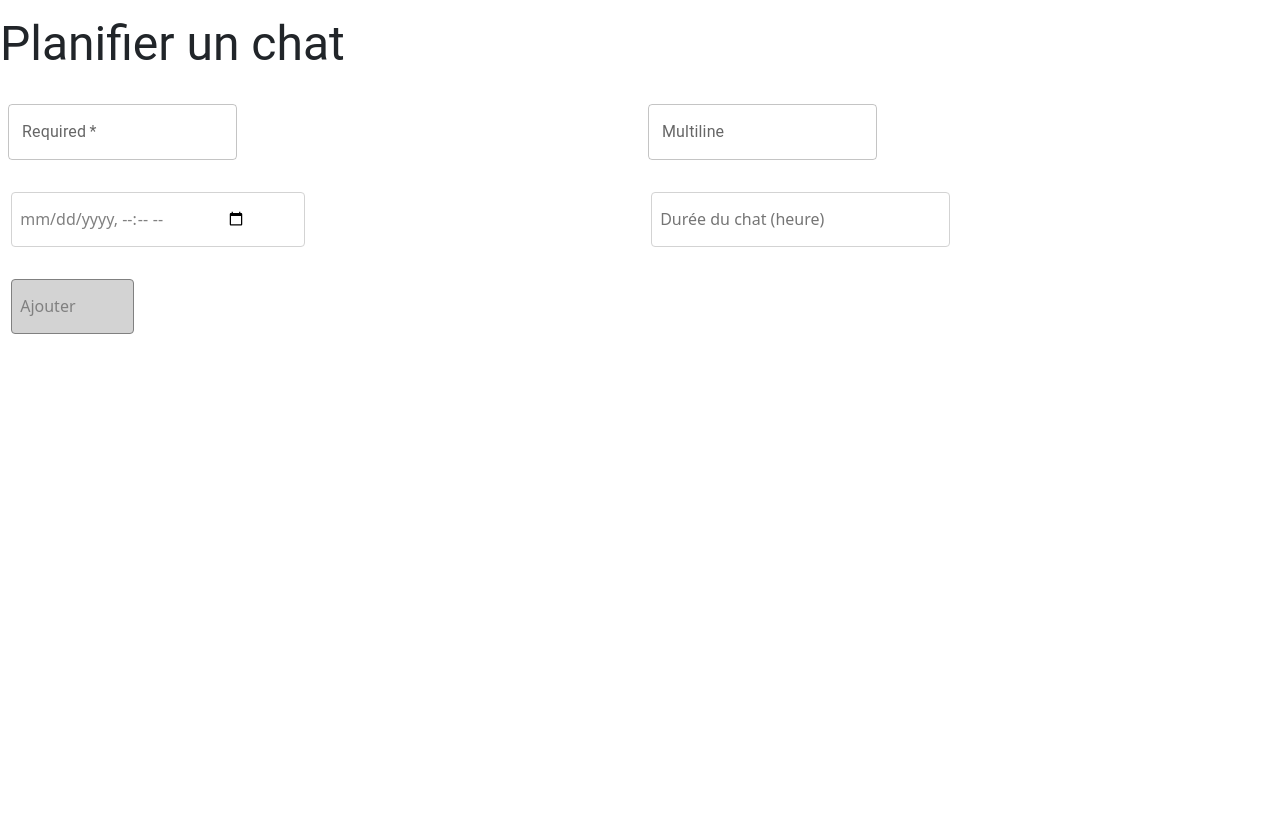
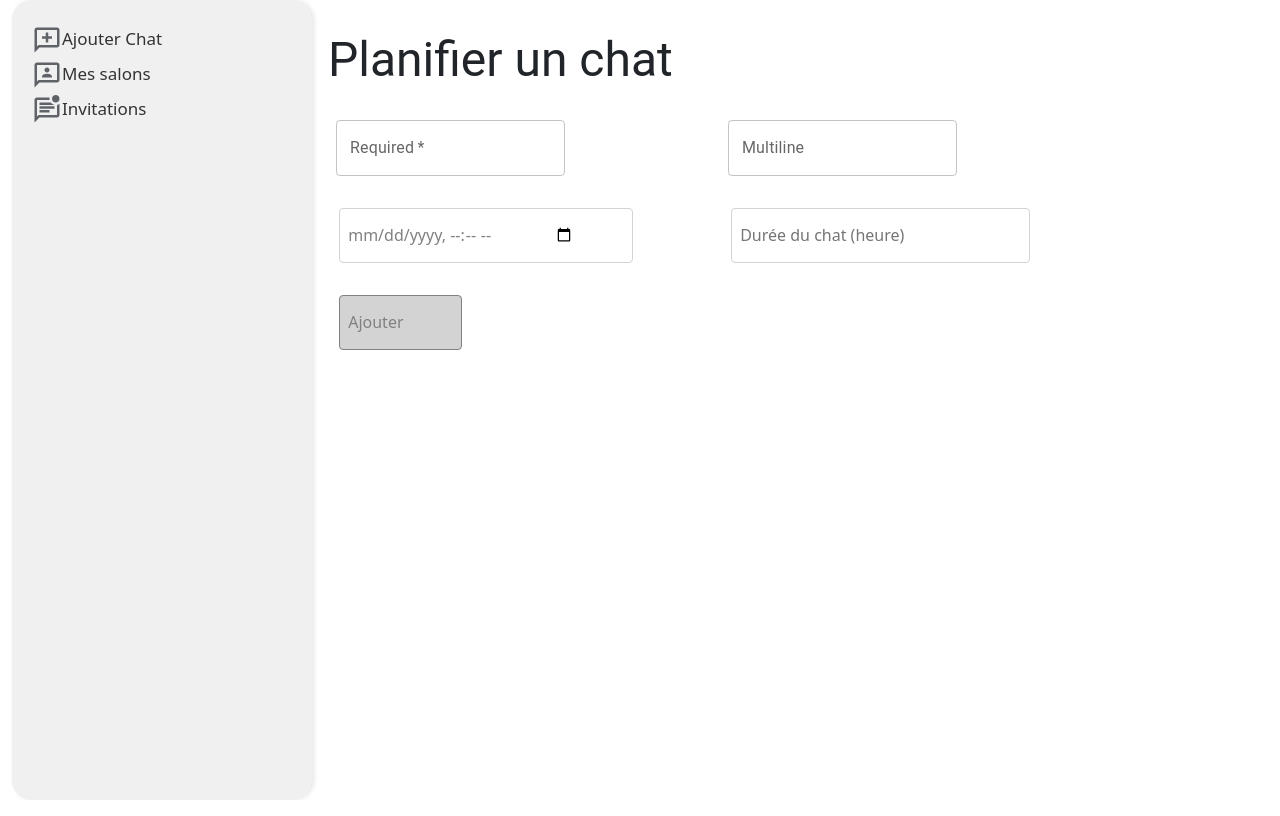
Before and after one commit to lilianvltgr/devoir2-chat, a React (Create React App) app: page /schedule in a window 1280 px wide. Built offline with nearby package versions, Linux system fonts and the light colour scheme.

Commit message:
Sidebar advanced and page configuration.

```diff
--- a/src/chat.css
+++ b/src/chat.css
@@ -34,42 +34,44 @@ body, #root{
 /***********************************************/
 /* LAYOUT */
 /***********************************************/
-header, footer{
-    height: 5%;
-    background-color: #184e5b;
-    color: #fff;
-}
+/*header, footer{*/
+/*    height: 5%;*/
+/*    background-color: #184e5b;*/
+/*    color: #fff;*/
+/*}*/
 
-nav{
-    height: 8%;
-    background-color: #7da7ad;
-}
+/*nav{*/
+/*    height: 8%;*/
+/*    background-color: #7da7ad;*/
+/*}*/
 
 
-aside{
-    width: 20%;
-}
+/*aside{*/
+/*    width: 20%;*/
+/*}*/
 
-main{
-    width: 80%;
-}
+/*main{*/
+/*    width: 80%;*/
+/*}*/
 
 /***********************************************/
 /* BOOTSTRAP OVERRIDE */
 /***********************************************/
-.navbar-brand, .nav-link {
-    color: #fff;
-}
+/*.navbar-brand, .nav-link {*/
+/*    color: #fff;*/
+/*}*/
 
-.sidebar {
-    position: relative;
-z-index: 1;
+.row {
+    display: flex;
+    flex-wrap: nowrap; /* Empêche les éléments de se replier en dessous l'un de l'autre */
 }
 
 .content {
     position: relative;
 z-index: 0;
+    padding: 1rem;
 overflow-x: hidden;
+    border-radius: 20px;
 }
 
 
@@ -134,40 +136,36 @@ overflow-x: hidden;
 
 
 .container {
-    display: flex; /* Utilise flexbox pour la disposition */
+    display: flex; /* Active Flexbox */
     min-height: 100vh; /* S'assure que le conteneur prend toute la hauteur de la vue */
-    margin: 0; /* Enlève les marges par défaut */
+    margin: 0; /* Supprime les marges */
 }
 
 .sidebar {
+    position: relative;
+    z-index: 1;
     flex: 0 0 250px; /* flex-grow, flex-shrink, flex-basis */
     background-color: #f0f0f0; /* Couleur de fond du panneau */
     border-radius: 20px;
     min-width: 300px;
     max-width: 400px;
     height: 100vh;
-    padding: 30px; /* Espacement à l'intérieur du panneau */
+    padding: 20px; /* Espacement à l'intérieur du panneau */
     box-shadow: 2px 0 5px rgba(0,0,0,0.1); /* Ombre pour un effet visuel */
 }
 
-.col-md-9 {
-    flex: 1; /* Prend le reste de l'espace disponible */
-    padding: 30px; /* Espacement à l'intérieur du contenu principal */
-}
 .sidebar-button {
-    background: none;
-border: none;
-color: #333;
-font-size: 1rem;
-    padding: 10px 0;
-width: 100%;
-text-align: left;
-cursor: pointer;
-    text-decoration: none;
+    display: block; /* Rend chaque lien en bloc pour remplir la sidebar */
+    margin: 5px 0; /* Ajoute de l'espacement vertical entre les boutons */
+    color: #333; /* Couleur du texte */
+    font-size: 17px;
+    text-decoration: none; /* Enlève le soulignement */
+    transition: background-color 0.3s; /* Animation lors du survol */
 }
 
 .sidebar-button:hover {
-
+    opacity: 70%; /* Changement de couleur lors du survol */
+    color: #333;
 }
 
 .sidebar-button:focus {
@@ -175,7 +173,6 @@ cursor: pointer;
 }
 
 .sidebar-button:active {
-    background-color: #dcdcdc;
 }
 
 .icon {
--- a/src/components/ChatList.js
+++ b/src/components/ChatList.js
@@ -25,12 +25,10 @@ const ChatList = (props) => {
     }, [])
 
     return (
-        <div className="container">
-            <div className="row">
-                <div className="col-md-3">
-                    <Sidebar />
-                </div>
-                <div className="col-md-9">
+
+            <div className="container">
+                <Sidebar/>
+                <div className="content">
                     <table className="table">
                         <thead>
                         <tr>
@@ -47,8 +45,8 @@ const ChatList = (props) => {
                         ))}
                         </tbody>
                     </table>
+
                 </div>
-            </div>
         </div>
     );
 };
--- a/src/components/Sidebar.js
+++ b/src/components/Sidebar.js
@@ -1,19 +1,25 @@
 import React from 'react';
 import {Link} from "react-router-dom";
 import AddIcon from '../icons/add-icon.svg';
-
-
+import PersoIcon from '../icons/perso-icon.svg';
+import ListIcon from '../icons/list-icon.svg';
+import InviteIcon from '../icons/invite-icon.svg';
 
 const Sidebar = () => {
     return (
         <div className="sidebar">
             <Link to="/schedule" className="sidebar-button">
-                <img src={AddIcon} alt="Ajouter Chat" />
-                Ajouter Chat</Link>
-            <br/>
-            <Link to="/mychatslist" class="sidebar-button">Mes salons</Link>
-            <br/>
-            <Link to="/chats" class="sidebar-button">Invitations</Link>
+                <img src={AddIcon} alt="Ajouter Chat" width="30px"/>
+                Ajouter Chat
+            </Link>
+            <Link to="/mychatslist" className="sidebar-button">
+                <img src={PersoIcon} alt="Mes salons" width="30px"/>
+                Mes salons
+            </Link>
+            <Link to="/chats" className="sidebar-button">
+                <img src={InviteIcon} alt="Invitations" width="30px"/>
+                Invitations
+            </Link>
         </div>
     );
 };
--- a/src/pages/ScheduleChat.js
+++ b/src/pages/ScheduleChat.js
@@ -1,6 +1,7 @@
 import React, { useState } from 'react';
 import {TextField, Typography, Grid, Box} from "@mui/material";
 import axios from "axios";
+import Sidebar from "../components/Sidebar";
 // import {DateField, DateTimePicker, TimeField, MultiInputTimeRangeField} from "@mui/x-date-pickers-pro";
 // import { AdapterDateFns } from '@mui/x-date-pickers/AdapterDateFns';
 // import { LocalizationProvider } from '@mui/x-date-pickers/LocalizationProvider';
@@ -48,7 +49,10 @@ function ScheduleChat() {
     }
 
     return (
-        // <LocalizationProvider dateAdapter={AdapterDateFns}>
+
+        <div className="container">
+            <Sidebar/>
+            <div className="content">
                 <form onSubmit={handleSubmit}>
                     <Typography variant="h3" component="h2" mt={2} mb={3} justifyContent="center">
                         Planifier un chat
@@ -56,7 +60,7 @@ function ScheduleChat() {
                     <Box
                         component="form"
                         sx={{
-                        '& .MuiTextField-root': { m: 1, width: '25ch' },
+                            '& .MuiTextField-root': {m: 1, width: '25ch'},
                         }}
                         noValidate
                         autoComplete="off"
@@ -87,7 +91,7 @@ function ScheduleChat() {
                                 <input type="datetime-local"
                                        onChange={handleChange}
                                        name="creationDate"
-                                   class="custom-button"
+                                       className="custom-button"
                                 />
                             </Grid>
                             <Grid item xs={6}>
@@ -95,13 +99,18 @@ function ScheduleChat() {
                                        onChange={handleChange}
                                        name="duration"
                                        placeholder="Durée du chat (heure)"
-                                   class="custom-button"
+                                       className="custom-button"
                                 />
                             </Grid>
                         </Grid>
                     </Box>
-                <button onClick={test} class="validate-button" >Ajouter</button>
+                    <button onClick={test} className="validate-button">Ajouter</button>
                 </form>
+            </div>
+        </div>
+        // <LocalizationProvider dateAdapter={AdapterDateFns}>
+
     );
 }
+
 export default ScheduleChat;
```
Lines whose indentation alone changed are shown as unchanged.
